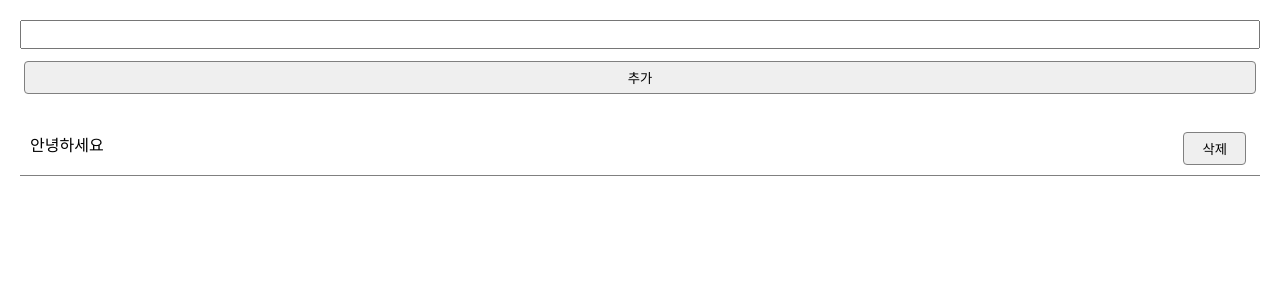
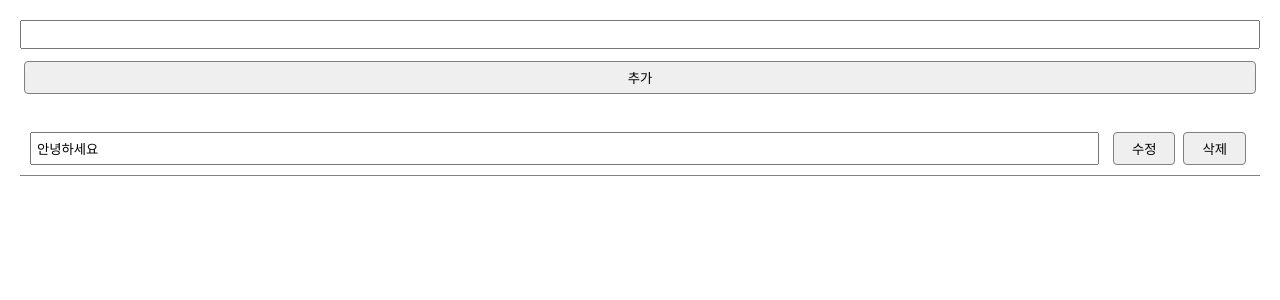
Before and after one commit to soheekimdev/react-todolist, a React (Vite) app: page / in a window 1280 px wide. Shown: the top 300 px of the page. Built offline with nearby package versions, Linux system fonts and the light colour scheme.

Commit message:
feat: 컴포넌트 분리, 수정 버튼 추가

```diff
--- a/eslint.config.js
+++ b/eslint.config.js
@@ -33,6 +33,7 @@ export default [
         'warn',
         { allowConstantExport: true },
       ],
+      "react/prop-types": "off",
     },
   },
 ]
--- a/src/App.css
+++ b/src/App.css
@@ -27,7 +27,7 @@ button {
 input {
   padding: 5px;
 }
-input[type="text"] {
+input[type='text'] {
   width: 70%;
 }
 ul {
@@ -37,8 +37,12 @@ ul {
 li {
   display: flex;
   justify-content: space-between;
+  gap: 10px;
   padding: 10px;
   border-bottom: 1px solid gray;
+}
+li input {
+  flex: 1;
 }
 li > div:last-child {
   display: flex;
--- a/src/App.jsx
+++ b/src/App.jsx
@@ -1,8 +1,18 @@
 import { useRef, useState } from 'react';
 import './App.css';
 
-function App() {
+const App = () => {
   const [todolist, setTodolist] = useState([{ id: Number(new Date()), content: '안녕하세요' }]);
+
+  return (
+    <>
+      <TodoInput setTodolist={setTodolist} />
+      <TodoList todolist={todolist} setTodolist={setTodolist} />
+    </>
+  );
+};
+
+const TodoInput = ({ setTodolist }) => {
   const inputRef = useRef(null);
 
   const addTodo = () => {
@@ -11,24 +21,54 @@ function App() {
     inputRef.current.value = '';
   };
 
-  const removeTodo = (todo) => {
+  return (
+    <>
+      <input ref={inputRef} />
+      <button onClick={addTodo}>추가</button>
+    </>
+  );
+};
+
+const TodoList = ({ todolist, setTodolist }) => {
+  return (
+    <ul>
+      {todolist.map((todo) => (
+        <Todo key={todo.id} todo={todo} setTodolist={setTodolist} />
+      ))}
+    </ul>
+  );
+};
+
+const Todo = ({ todo, setTodolist }) => {
+  const [todoInput, setTodoInput] = useState(todo.content);
+  const [isReadOnly, setIsReadOnly] = useState(true);
+
+  const editTodo = () => {
+    if (!isReadOnly) {
+      setTodolist((prev) => prev.map((item) => (item.id === todo.id ? { ...item, content: todoInput } : item)));
+    }
+    setIsReadOnly(!isReadOnly);
+  };
+
+  const removeTodo = () => {
     setTodolist((prev) => prev.filter((el) => el.id !== todo.id));
   };
 
   return (
-    <>
-      <input ref={inputRef} />
-      <button onClick={addTodo}>추가</button>
-      <ul>
-        {todolist.map((todo) => (
-          <li key={todo.id}>
-            {todo.content}
-            <button onClick={() => removeTodo(todo)}>삭제</button>
-          </li>
-        ))}
-      </ul>
-    </>
+    <li>
+      <input
+        value={todoInput}
+        onChange={(e) => {
+          setTodoInput(e.target.value);
+        }}
+        readOnly={isReadOnly}
+      />
+      <div>
+        <button onClick={editTodo}>{isReadOnly ? '수정' : '저장'}</button>
+        <button onClick={removeTodo}>삭제</button>
+      </div>
+    </li>
   );
-}
+};
 
 export default App;
```
